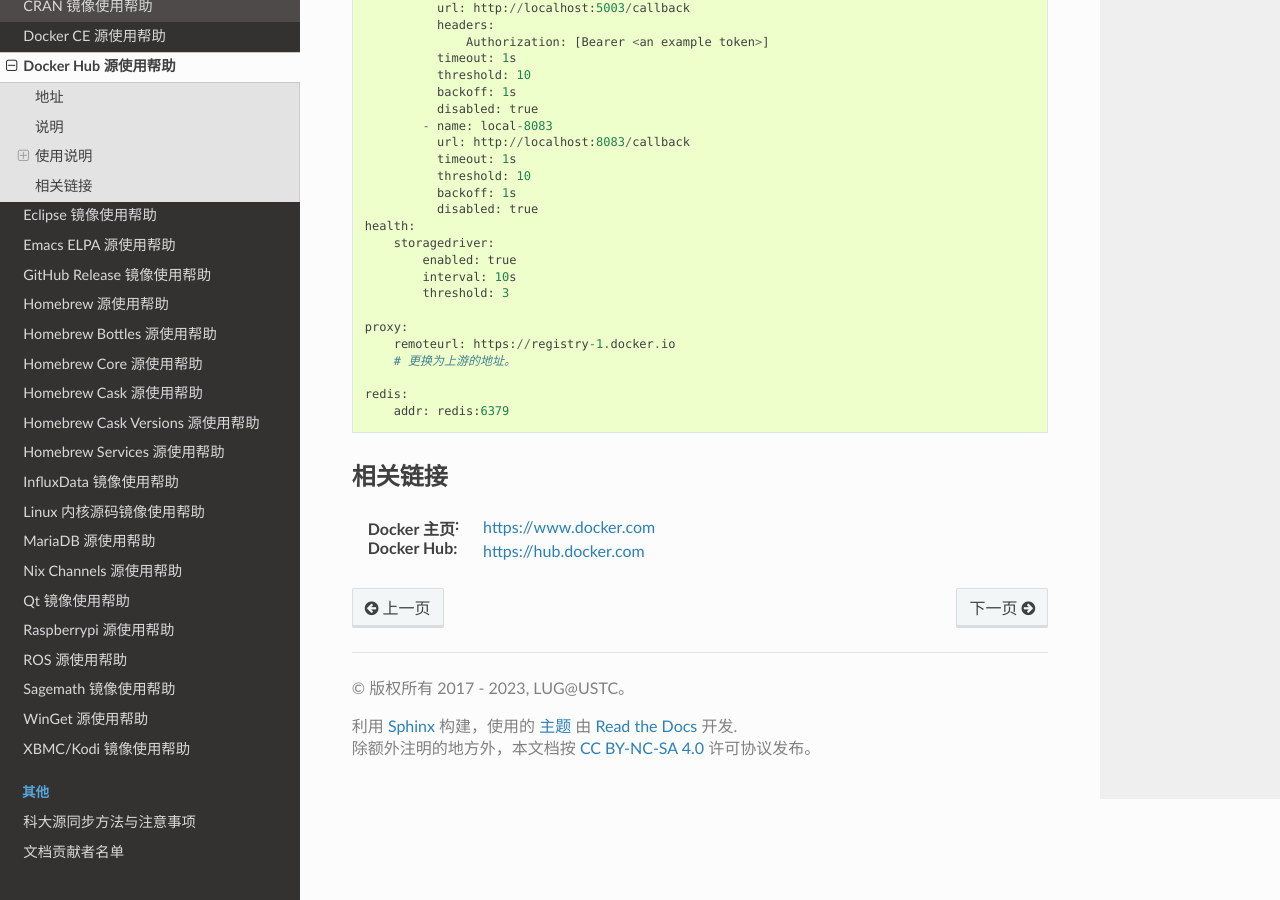
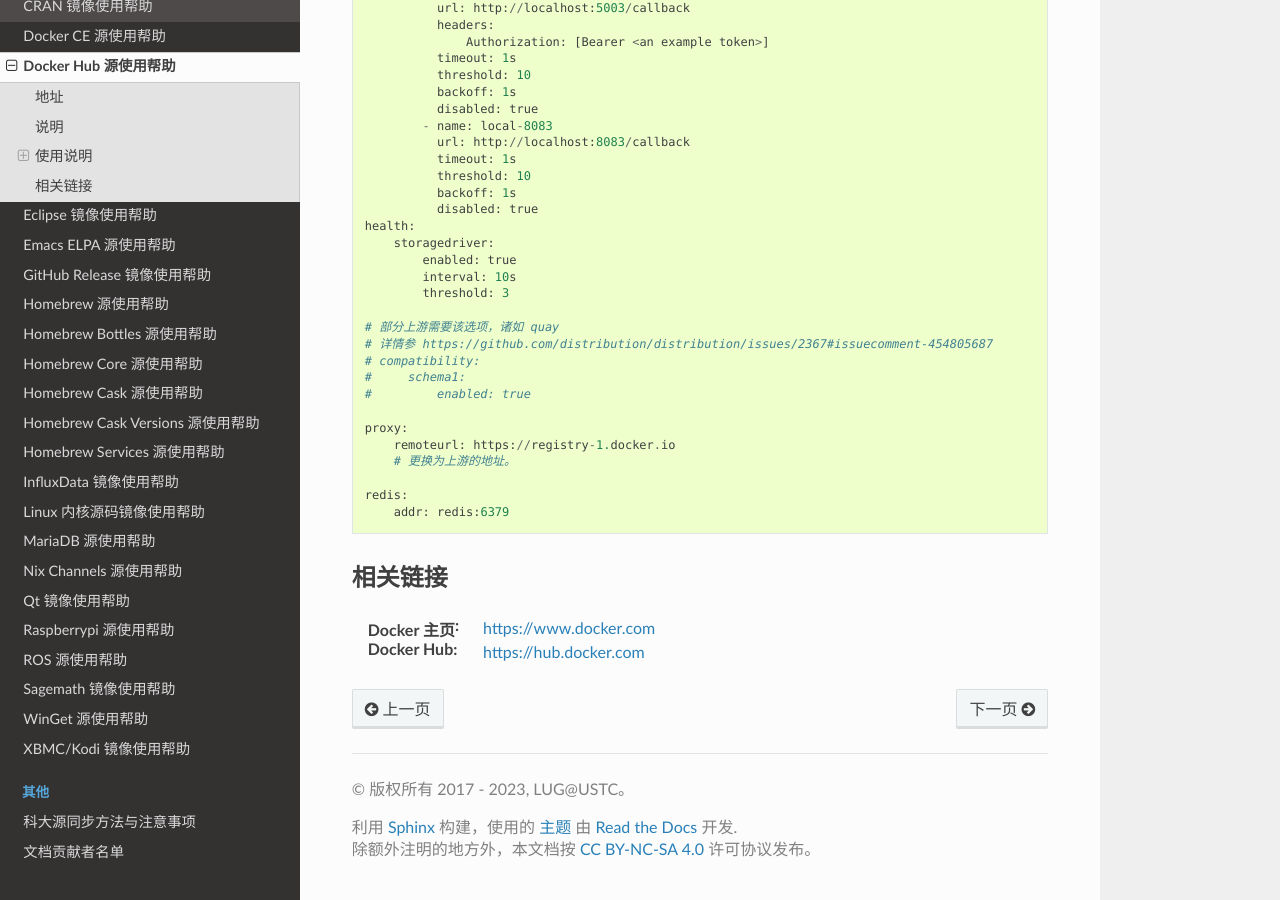
Before and after one commit to ustclug/mirrorhelp, a Sphinx documentation site: the page built from source/dockerhub.rst, in a window 1280 px wide and 900 px high, scrolled down 3732 px. Built offline with Sphinx 7.4.7 and the Read the Docs theme 2.0.0, drawn with Linux system fonts in a browser that asks for light colours; pages that are not in the unit, such as notebooks, are missing from menus.

Commit message:
dockerhub: update example config

```diff
--- a/source/dockerhub.rst
+++ b/source/dockerhub.rst
@@ -187,6 +187,12 @@
             interval: 10s
             threshold: 3
 
+    # 部分上游需要该选项，诸如 quay
+    # 详情参 https://github.com/distribution/distribution/issues/2367#issuecomment-454805687
+    # compatibility:
+    #     schema1:
+    #         enabled: true
+
     proxy:
         remoteurl: https://registry-1.docker.io
         # 更换为上游的地址。
```
